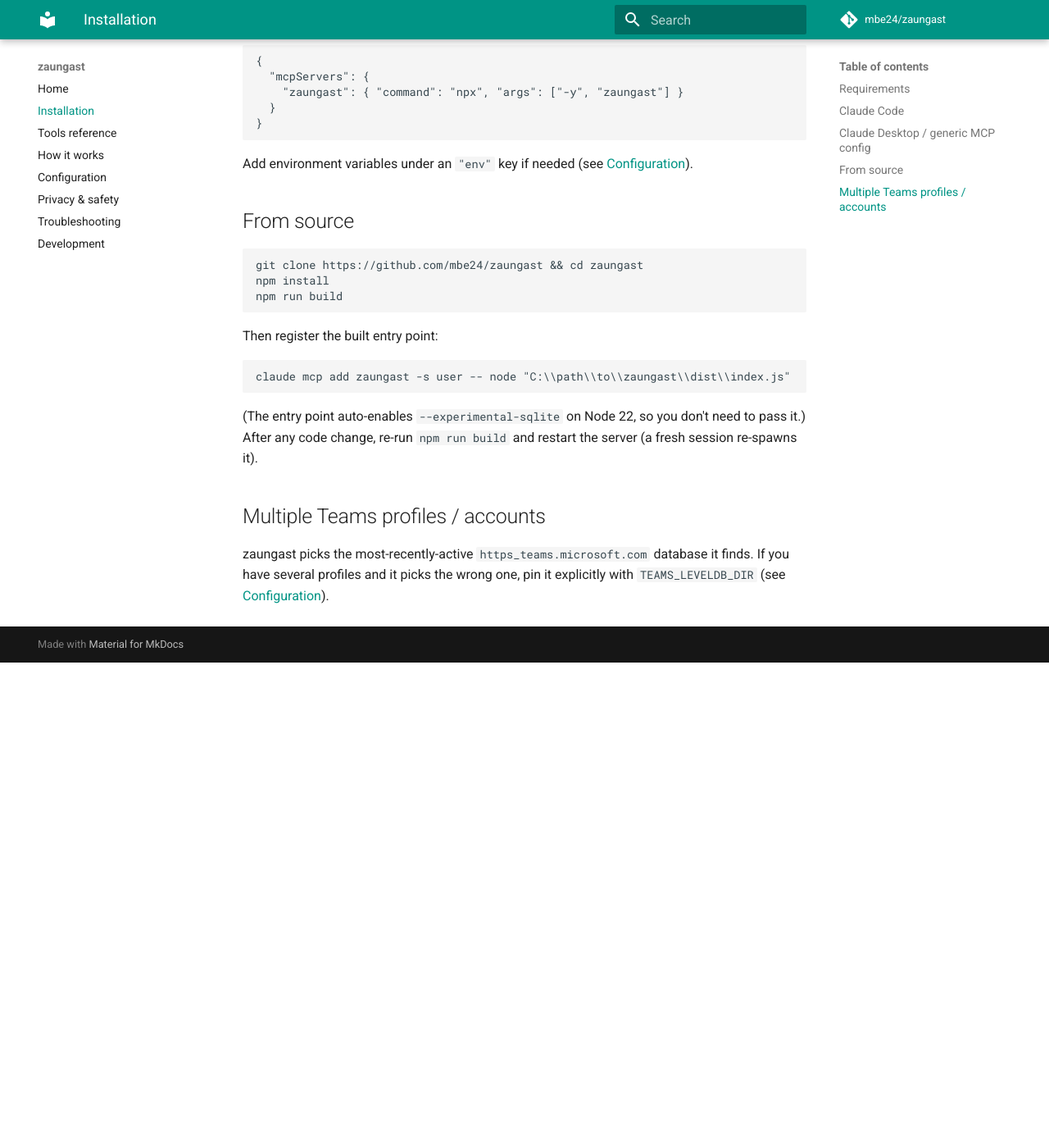
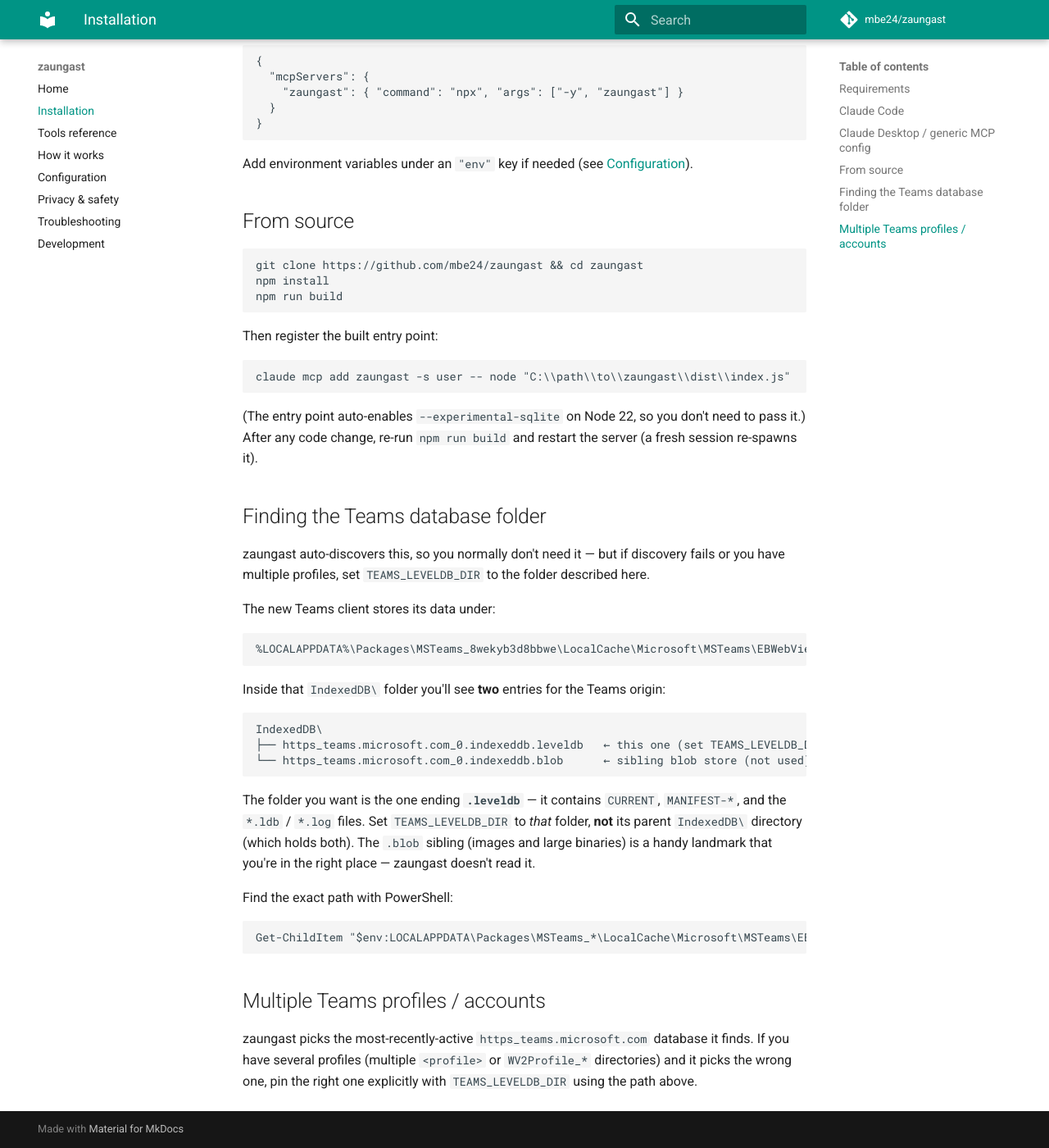
Before and after one commit to mbe24/zaungast, an MkDocs documentation site: the page built from docs/installation.md, in a window 1280 px wide and 1400 px high, scrolled down 694 px. Shown: the whole window at 82% size. Built offline with MkDocs 1.6.1 and Material for MkDocs 9.7.7, drawn with Linux system fonts in a browser that asks for light colours; comment, search, counter and statistics services are not loaded; before the commit the page ends 1502 px from its top, so only the background shows below that.

````diff
--- a/docs/installation.md
+++ b/docs/installation.md
@@ -50,8 +50,38 @@
 it.) After any code change, re-run `npm run build` and restart the server (a fresh session
 re-spawns it).
 
+## Finding the Teams database folder
+
+zaungast auto-discovers this, so you normally don't need it — but if discovery fails or you
+have multiple profiles, set `TEAMS_LEVELDB_DIR` to the folder described here.
+
+The new Teams client stores its data under:
+
+```
+%LOCALAPPDATA%\Packages\MSTeams_8wekyb3d8bbwe\LocalCache\Microsoft\MSTeams\EBWebView\<profile>\IndexedDB\
+```
+
+Inside that `IndexedDB\` folder you'll see **two** entries for the Teams origin:
+
+```
+IndexedDB\
+├── https_teams.microsoft.com_0.indexeddb.leveldb   ← this one (set TEAMS_LEVELDB_DIR to it)
+└── https_teams.microsoft.com_0.indexeddb.blob      ← sibling blob store (not used)
+```
+
+The folder you want is the one ending **`.leveldb`** — it contains `CURRENT`, `MANIFEST-*`,
+and the `*.ldb` / `*.log` files. Set `TEAMS_LEVELDB_DIR` to *that* folder, **not** its parent
+`IndexedDB\` directory (which holds both). The `.blob` sibling (images and large binaries) is
+a handy landmark that you're in the right place — zaungast doesn't read it.
+
+Find the exact path with PowerShell:
+
+```powershell
+Get-ChildItem "$env:LOCALAPPDATA\Packages\MSTeams_*\LocalCache\Microsoft\MSTeams\EBWebView\*\IndexedDB\https_teams.microsoft.com_0.indexeddb.leveldb" -Directory | Select-Object -ExpandProperty FullName
+```
+
 ## Multiple Teams profiles / accounts
 
 zaungast picks the most-recently-active `https_teams.microsoft.com` database it finds. If you
-have several profiles and it picks the wrong one, pin it explicitly with `TEAMS_LEVELDB_DIR`
-(see [Configuration](configuration.md)).
+have several profiles (multiple `<profile>` or `WV2Profile_*` directories) and it picks the
+wrong one, pin the right one explicitly with `TEAMS_LEVELDB_DIR` using the path above.
````
Also changed, not shown: README.md (+54 -63 lines).
